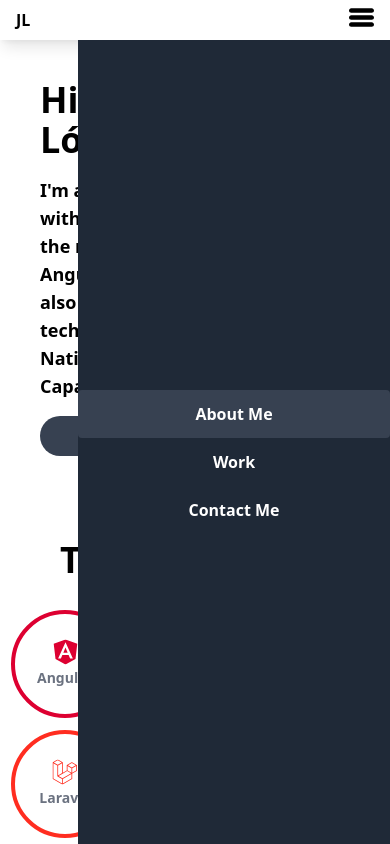
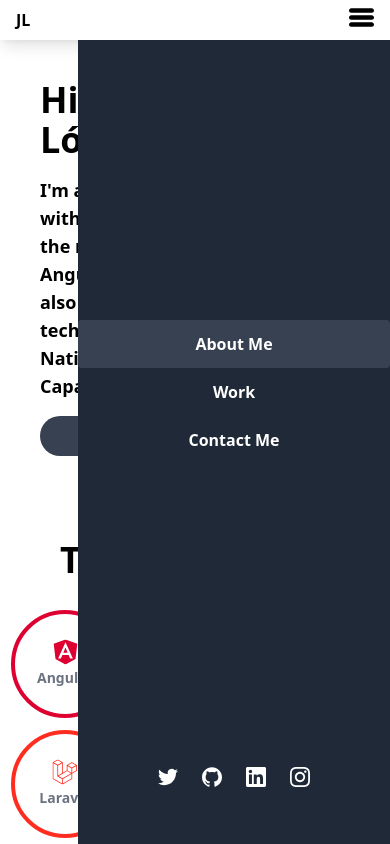
Before and after one commit to JoseLopez01/personal-website, a Next.js app: page / in a window 390 px wide. Both pictures are taken after a click on the button 361 px from the left and 17 px from the top of the page. Shown: the top 844 px of the page. Built offline with nearby package versions, Linux system fonts and the light colour scheme.

Commit message:
Social network buttons added to aside bar

```diff
--- a/components/Header.js
+++ b/components/Header.js
@@ -39,10 +39,10 @@ export default function Header() {
             />
           </div>
           <div className="w-1/5 hidden md:flex justify-end">
-            <IconLink iconSrc="/icons/twitter.svg" />
-            <IconLink iconSrc="/icons/github.svg" />
-            <IconLink iconSrc="/icons/linkedin.svg" />
-            <IconLink iconSrc="/icons/instagram.svg" />
+            <IconLink className="mx-3 text-gray-400" iconSrc="/icons/twitter.svg" />
+            <IconLink className="mx-3 text-gray-400" iconSrc="/icons/github.svg" />
+            <IconLink className="mx-3 text-gray-400" iconSrc="/icons/linkedin.svg" />
+            <IconLink className="mx-3 text-gray-400" iconSrc="/icons/instagram.svg" />
           </div>
           <div className="md:hidden">
             <button onClick={handleToggleMenu}>
@@ -51,8 +51,12 @@ export default function Header() {
           </div>
         </div>
       </div>
-      <div className="absolute right-0 z-50 w-4/5 h-screen md:hidden bg-gray-800">
-        <div className="flex flex-col items-center justify-center h-full">
+      <div
+        className={`absolute right-0 z-50 w-4/5 h-screen md:hidden bg-gray-800 ${
+          isOpen ? '' : 'hidden'
+        }`}
+      >
+        <div className="flex flex-col items-center justify-center h-5/6">
           <LocalLink
             className="w-full flex items-center justify-center h-12 bg-gray-700 rounded font-semibold text-white"
             routeName="About Me"
@@ -69,6 +73,12 @@ export default function Header() {
             pathName={'/'}
           />
         </div>
+        <div className="mt-6 text-center">
+          <IconLink className="mx-3 filter invert" iconSrc="/icons/twitter.svg" />
+          <IconLink className="mx-3 filter invert" iconSrc="/icons/github.svg" />
+          <IconLink className="mx-3 filter invert" iconSrc="/icons/linkedin.svg" />
+          <IconLink className="mx-3 filter invert" iconSrc="/icons/instagram.svg" />
+        </div>
       </div>
     </header>
   );
--- a/components/IconLink.js
+++ b/components/IconLink.js
@@ -1,10 +1,10 @@
 import Image from 'next/image';
 import Link from 'next/link';
 
-export default function IconLink({ iconSrc }) {
+export default function IconLink({ iconSrc, className }) {
   return (
     <Link href="/">
-      <a className="mx-3 text-gray-400">
+      <a className={className}>
         <Image src={iconSrc} height={20} width={20} />
       </a>
     </Link>
```
